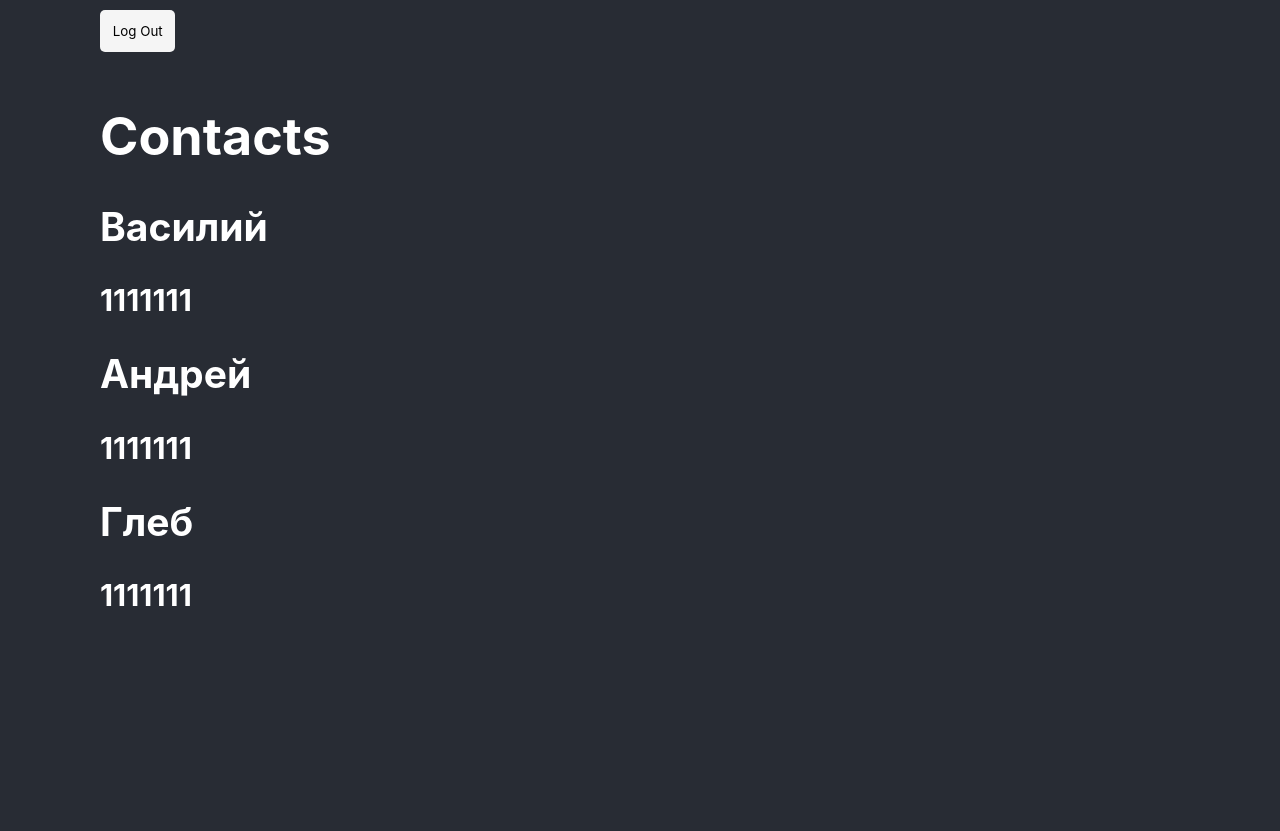
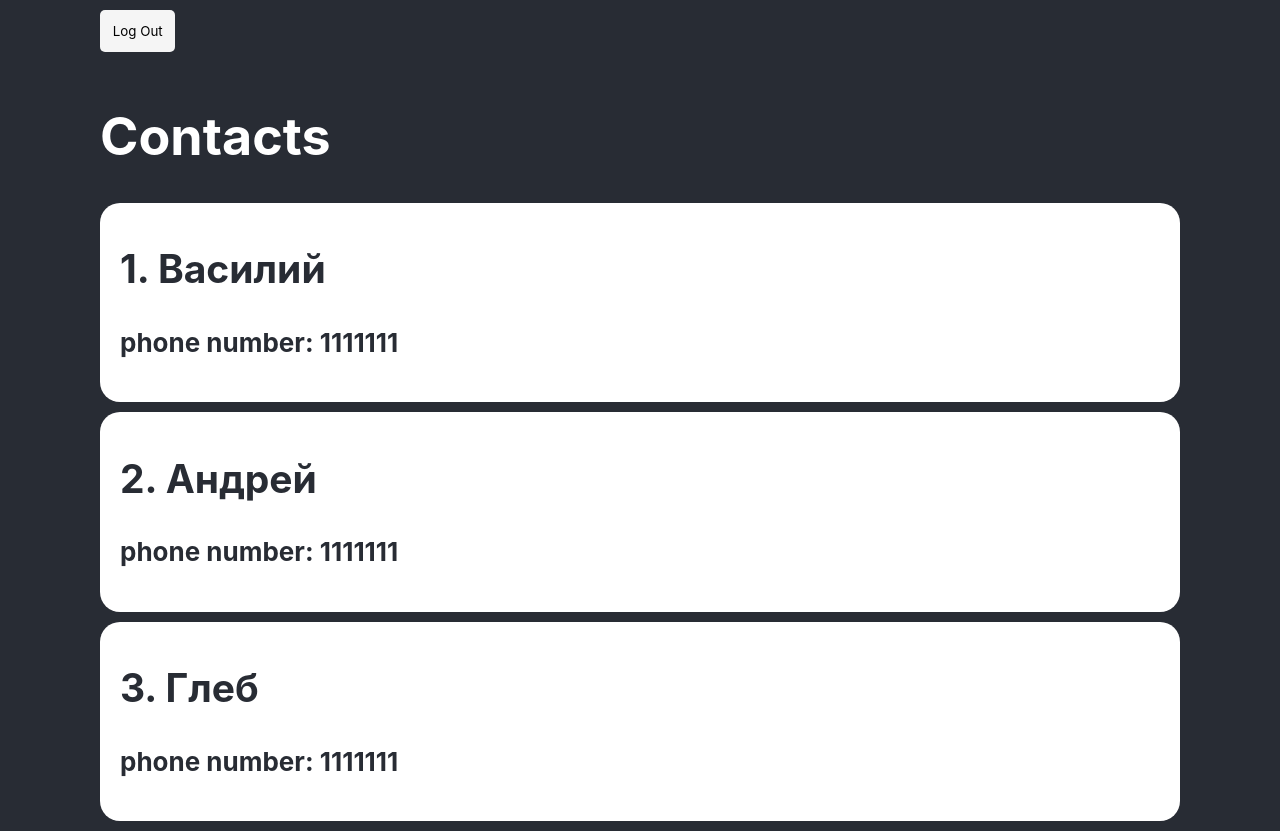
Before and after one commit to douryne/react-contacts-app, a React (Create React App) app: page /contacts in a window 1280 px wide. Before the commit the page ends 800 px from the top, so only its background shows below. Built offline with nearby package versions, Linux system fonts and the light colour scheme; sample sign-in values are in the browser's storage.

Commit message:
ContactItem component

```diff
--- a/src/components/AppRouter.tsx
+++ b/src/components/AppRouter.tsx
@@ -4,7 +4,7 @@ import { useAppSelector } from '../hooks/redux';
 import { publicRoutes, privateRoutes } from '../router/index';
 
 
-export const AppRouter = () => {
+export const AppRouter: React.FC = () => {
   const {isAuth} = useAppSelector(state => state.authReducer);
   return (
     <Routes>
--- /dev/null
+++ b/src/components/ContactItem/ContactItem.module.css
@@ -0,0 +1,7 @@
+.item {
+  background-color: white;
+  border-radius: 20px;
+  padding: 10px 20px;
+  color: #282c34;
+  margin: 10px 0;
+}
--- /dev/null
+++ b/src/components/ContactItem/ContactItem.tsx
@@ -0,0 +1,17 @@
+import React from 'react';
+import classes from './ContactItem.module.css';
+
+interface IContactItemProps {
+  id: number,
+  name: string,
+  telNumber: string
+}
+
+export const ContactItem: React.FC<IContactItemProps> = ({id, name, telNumber}) => {
+  return (
+    <div className={classes.item}>
+      <h2>{id}. {name}</h2>
+      <h4>phone number: {telNumber}</h4>
+    </div>
+  );
+};
--- a/src/components/ContactsList.tsx
+++ b/src/components/ContactsList.tsx
@@ -1,8 +1,9 @@
 import React from 'react';
 import { useAppSelector } from '../hooks/redux';
+import { ContactItem } from './';
 
 
-export const ContactsList = () => {
+export const ContactsList: React.FC = () => {
   const {contacts} = useAppSelector(state => state.contactsReducer);
 
 
@@ -10,10 +11,7 @@ export const ContactsList = () => {
     <div>
         {
         contacts.map(contact => (
-          <div key={contact.id}>
-            <h2>{contact.name}</h2>
-            <h3>{contact.telNumber}</h3>
-          </div>
+          <ContactItem {...contact} />
         ))
       }
     </div>
--- a/src/components/index.js
+++ b/src/components/index.js
@@ -3,3 +3,4 @@ export { Input } from './UI/Input/Input'
 export { Navbar } from './UI/Navbar/Navbar'
 export { ContactsList } from './ContactsList'
 export { AppRouter } from './AppRouter'
+export { ContactItem } from './ContactItem/ContactItem'
--- a/src/pages/Contacts.tsx
+++ b/src/pages/Contacts.tsx
@@ -1,8 +1,7 @@
 import React from 'react';
 import { ContactsList } from '../components';
 
-const Contacts = () => {
-
+const Contacts: React.FC = () => {
   return (
     <div>
       <h1>Contacts</h1>
```
